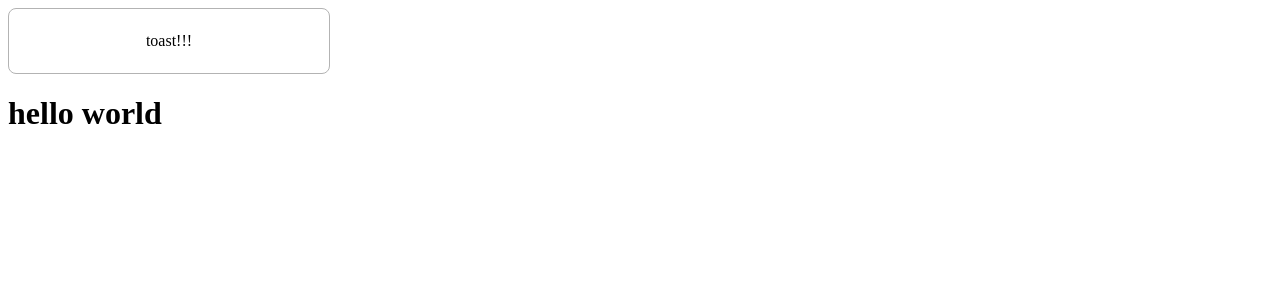
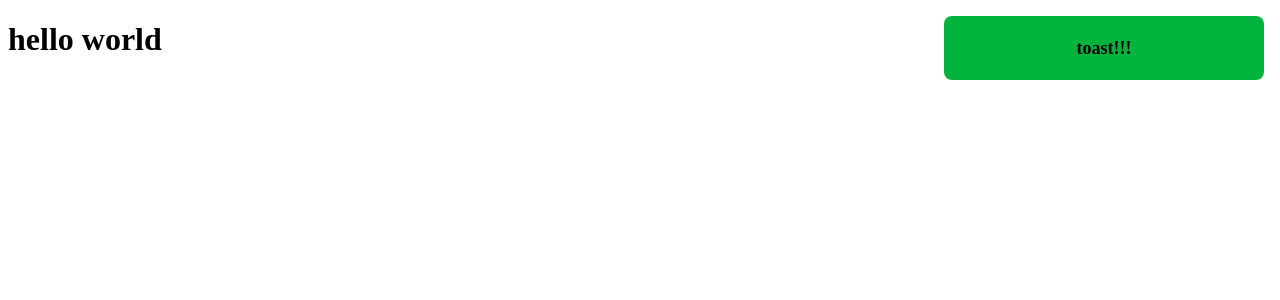
Before and after one commit to 4kimball/react-tiny-toast, a React (Create React App) app: page / in a window 1280 px wide. Shown: the top 300 px of the page. Built offline with nearby package versions, Linux system fonts and the light colour scheme.

Commit message:
feat: 토스트 배치 및 색상 적용

```diff
--- a/src/App.tsx
+++ b/src/App.tsx
@@ -4,8 +4,10 @@ import { ToastContainer, Toast } from "./components";
 const App = () => {
   return (
     <>
-      <ToastContainer />
-      <Toast type={"success"} content={"toast!!!"} position={"top-center"} />
+      <ToastContainer position={"top-right"}>
+        <Toast type={"success"} content={"toast!!!"} position={"top-center"} />
+      </ToastContainer>
+
       <h1>hello world</h1>
     </>
   );
--- a/src/components/Toast.tsx
+++ b/src/components/Toast.tsx
@@ -7,7 +7,7 @@ import type { ToastProps } from "../types/toast";
 export const Toast: FC<ToastProps> = ({type, content, position}) => {
     console.log(type);
   const getClassName = (position: ToastPosition): string => {
-    return cx(`toast`, `toast--${position}`)
+    return cx(`toast`, `toast--${position}`, `toast--${type}`)
   };
   console.log(getClassName(position))
   return <div className={getClassName(position)}>
--- a/src/components/ToastContainer.tsx
+++ b/src/components/ToastContainer.tsx
@@ -1,5 +1,15 @@
 import React, { FC } from "react";
+import cx from "clsx";
 
-export const ToastContainer: FC = ({ children }) => {
-  return <div className="toast-container">{children}</div>;
+import { ToastPosition } from "../types/toast";
+
+interface Props {
+  position: ToastPosition;
+}
+export const ToastContainer: FC<Props> = ({ position, children }) => {
+  const getClassName = (position: ToastPosition): string => {
+    return cx(`toast-container`, `toast-container--${position}`);
+  };
+
+  return <div className={getClassName(position)}>{children}</div>;
 };
--- a/src/style/_toast.scss
+++ b/src/style/_toast.scss
@@ -1,11 +1,26 @@
 .toast {
+  position: relative;
   width: var(--toast-width);
   height: var(--toast-min-height);
 
-  border: 1px solid var(--toast-light-gray);
   border-radius: 8px;
 
   display: flex;
   align-items: center;
   justify-content: center;
+
+  font-weight: 600;
+  font-size: 18px;
+
+  &--success {
+    background-color: var(--toast-success);
+  }
+
+  &--warn {
+    background-color: var(--toast-warn);
+  }
+
+  &--error {
+    background-color: var(--toast-error);
+  }
 }
--- a/src/style/_toastContainer.scss
+++ b/src/style/_toastContainer.scss
@@ -1,3 +1,40 @@
 .toast-container {
   position: fixed;
+
+  width: var(--toast-width);
+
+  box-sizing: border-box;
+  z-index: var(--toast-zIndex);
+
+  &-top-left {
+    top: 1rem;
+    left: 1rem;
+  }
+
+  &--top-center {
+    top: 1rem;
+    left: 50%;
+    transform: translateX(-50%);
+  }
+
+  &--top-right {
+    top: 1rem;
+    right: 1rem;
+  }
+
+  &--bottom-left {
+    bottom: 2rem;
+    left: 1rem;
+  }
+
+  &--bottom-center {
+    bottom: 2rem;
+    left: 50%;
+    transform: translateX(-50%);
+  }
+
+  &--bottom-right {
+    bottom: 2rem;
+    right: 1rem;
+  }
 }
--- a/src/style/_variables.scss
+++ b/src/style/_variables.scss
@@ -5,8 +5,10 @@
   --toast-max-height: 120px;
   --toast-zIndex: 9999;
 
-  --toast-success: #009933;
-  --toast-warn: #ffcc00;
-  --toast-error: #e60000;
+  --toast-success: #00b33c;
+  --toast-warn: #ff9900;
+  --toast-error: #ff3333;
   --toast-light-gray: #b3b3b3;
+  --toast-position-top: 32px;
+  --toast-position-bottom: 32px;
 }
```
